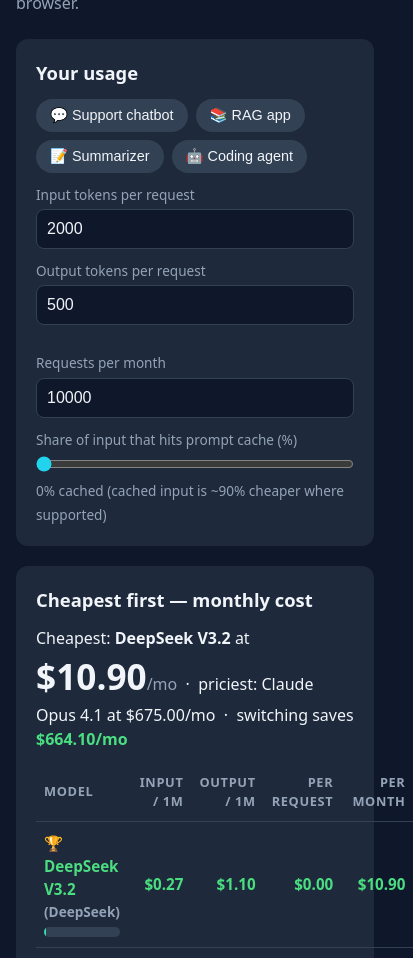
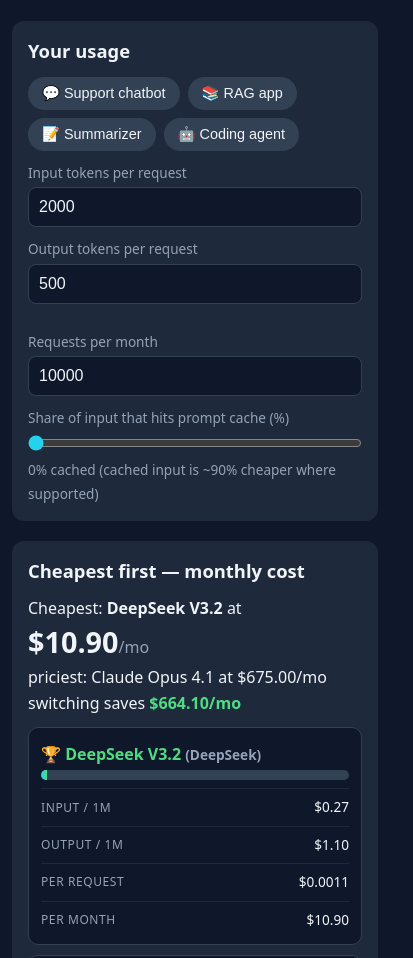
Before and after one commit to smabdulmueid97/ai-cost-calculator, a plain HTML site: page index.html in a window 390 px wide. Shown: the part 165-1123 px from the top of the page, 413 px wide, since content can reach past the window. Drawn offline with Linux system fonts and the light colour scheme.

Commit message:
Responsive fix: mobile card layout

```diff
--- a/index.html
+++ b/index.html
@@ -33,6 +33,25 @@
   .big small { font-size:1rem; color:var(--muted); font-weight:400; }
   .note { color:var(--muted); font-size:.85rem; }
   .compare { display:flex; gap:8px; flex-wrap:wrap; }
+  .table-wrap { overflow-x:auto; -webkit-overflow-scrolling:touch; }
+  #summary .sep { color:var(--muted); }
+  @media (max-width:640px){
+    table{font-size:.85rem} th,td{padding:8px 6px} h1{font-size:1.6rem} .big{font-size:1.8rem} .card{padding:16px} .wrap{padding:24px 12px 48px}
+    /* results table becomes stacked cards — no horizontal scroll, nothing cut off */
+    .table-wrap table, .table-wrap thead, .table-wrap tbody, .table-wrap tr, .table-wrap th, .table-wrap td { display:block; }
+    .table-wrap thead { display:none; }
+    .table-wrap tbody tr { background:#0f172a; border:1px solid #334155; border-radius:10px; padding:6px 12px; margin-bottom:10px; }
+    .table-wrap td { display:flex; justify-content:space-between; align-items:center; gap:12px; border-bottom:1px solid #1e293b; padding:8px 0; text-align:right; }
+    .table-wrap td:last-child { border-bottom:0; }
+    .table-wrap td::before { content:attr(data-label); color:var(--muted); font-size:.75rem; text-transform:uppercase; letter-spacing:.05em; }
+    .table-wrap td.model-cell { display:block; text-align:left; font-size:1rem; }
+    .table-wrap td.model-cell::before { content:none; }
+    .table-wrap tr.cheapest td { color:var(--text); font-weight:400; }
+    .table-wrap tr.cheapest td.model-cell { color:var(--green); font-weight:700; }
+    /* summary stacks in clean lines instead of wrapping mid-phrase */
+    #summary .sum-part { display:block; margin:2px 0; }
+    #summary .sep { display:none; }
+  }
   .pill { background:#0f172a; border:1px solid #334155; border-radius:8px; padding:10px 14px; }
   .pill b { display:block; font-size:1.1rem; }
   .pill span { color:var(--muted); font-size:.8rem; }
@@ -73,10 +92,12 @@
   <div class="card">
     <h2>Cheapest first — monthly cost</h2>
     <div id="summary"></div>
+    <div class="table-wrap">
     <table>
       <thead><tr><th>Model</th><th class="num">Input / 1M</th><th class="num">Output / 1M</th><th class="num">Per request</th><th class="num">Per month</th></tr></thead>
       <tbody id="rows"></tbody>
     </table>
+    </div>
     <p class="note" style="margin-top:12px">Prices are approximate public list prices as of Nov 2026. Always verify with the provider — prices change, and caching / batch discounts can cut them a lot.</p>
   </div>
 
@@ -116,7 +137,7 @@ const PRESETS = {
   agent:      { inTok:15000, outTok:4000, reqs:3000 },
 };
 const $ = id => document.getElementById(id);
-const fmt = n => n >= 1000 ? "$" + n.toLocaleString(undefined,{maximumFractionDigits:0}) : "$" + n.toFixed(2);
+const fmt = n => n >= 1000 ? "$" + n.toLocaleString(undefined,{maximumFractionDigits:0}) : n >= 1 ? "$" + n.toFixed(2) : "$" + n.toFixed(4);
 let pinned = ["GPT-5 mini", "Claude Sonnet 4.5", "Gemini 2.5 Pro"];
 
 function cost(m) {
@@ -133,17 +154,15 @@ function render() {
   const max = rows[rows.length-1].perMonth || 1;
   $("rows").innerHTML = rows.map((r,i) => `
     <tr class="${i===0?'cheapest':''}" data-name="${r.m.name}" style="cursor:pointer" title="Tap to pin in comparison">
-      <td>${i===0?'🏆 ':''}${r.m.name} <span class="note">(${r.m.vendor})</span>
+      <td class="model-cell">${i===0?'🏆 ':''}${r.m.name} <span class="note">(${r.m.vendor})</span>
         <div class="bar"><div style="width:${Math.max(2, r.perMonth/max*100)}%"></div></div></td>
-      <td class="num">$${r.m.in.toFixed(2)}</td>
-      <td class="num">$${r.m.out.toFixed(2)}</td>
-      <td class="num">${fmt(r.perReq)}</td>
-      <td class="num">${fmt(r.perMonth)}</td>
+      <td class="num" data-label="Input / 1M">$${r.m.in.toFixed(2)}</td>
+      <td class="num" data-label="Output / 1M">$${r.m.out.toFixed(2)}</td>
+      <td class="num" data-label="Per request">${fmt(r.perReq)}</td>
+      <td class="num" data-label="Per month">${fmt(r.perMonth)}</td>
     </tr>`).join("");
   const cheapest = rows[0], priciest = rows[rows.length-1];
-  $("summary").innerHTML = `<p style="margin-bottom:12px">Cheapest: <b>${cheapest.m.name}</b> at <span class="big">${fmt(cheapest.perMonth)}<small>/mo</small></span>
-    &nbsp;·&nbsp; priciest: ${priciest.m.name} at ${fmt(priciest.perMonth)}/mo
-    &nbsp;·&nbsp; switching saves <b style="color:var(--green)">${fmt(priciest.perMonth - cheapest.perMonth)}/mo</b></p>`;
+  $("summary").innerHTML = `<p style="margin-bottom:12px"><span class="sum-part">Cheapest: <b>${cheapest.m.name}</b> at <span class="big">${fmt(cheapest.perMonth)}<small>/mo</small></span></span><span class="sep"> · </span><span class="sum-part">priciest: ${priciest.m.name} at ${fmt(priciest.perMonth)}/mo</span><span class="sep"> · </span><span class="sum-part">switching saves <b style="color:var(--green)">${fmt(priciest.perMonth - cheapest.perMonth)}/mo</b></span></p>`;
   $("compare").innerHTML = pinned.map(name => {
     const m = MODELS.find(x => x.name === name); if (!m) return "";
     const c = cost(m);
```
